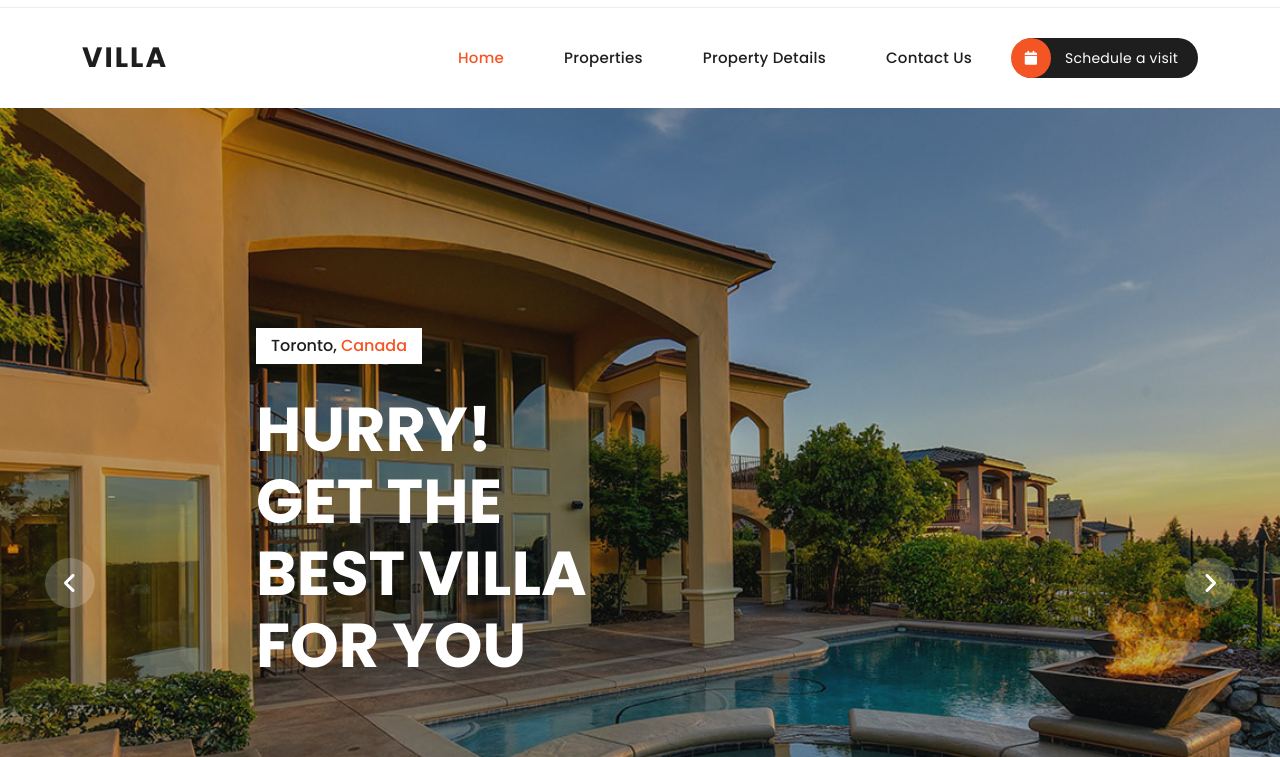
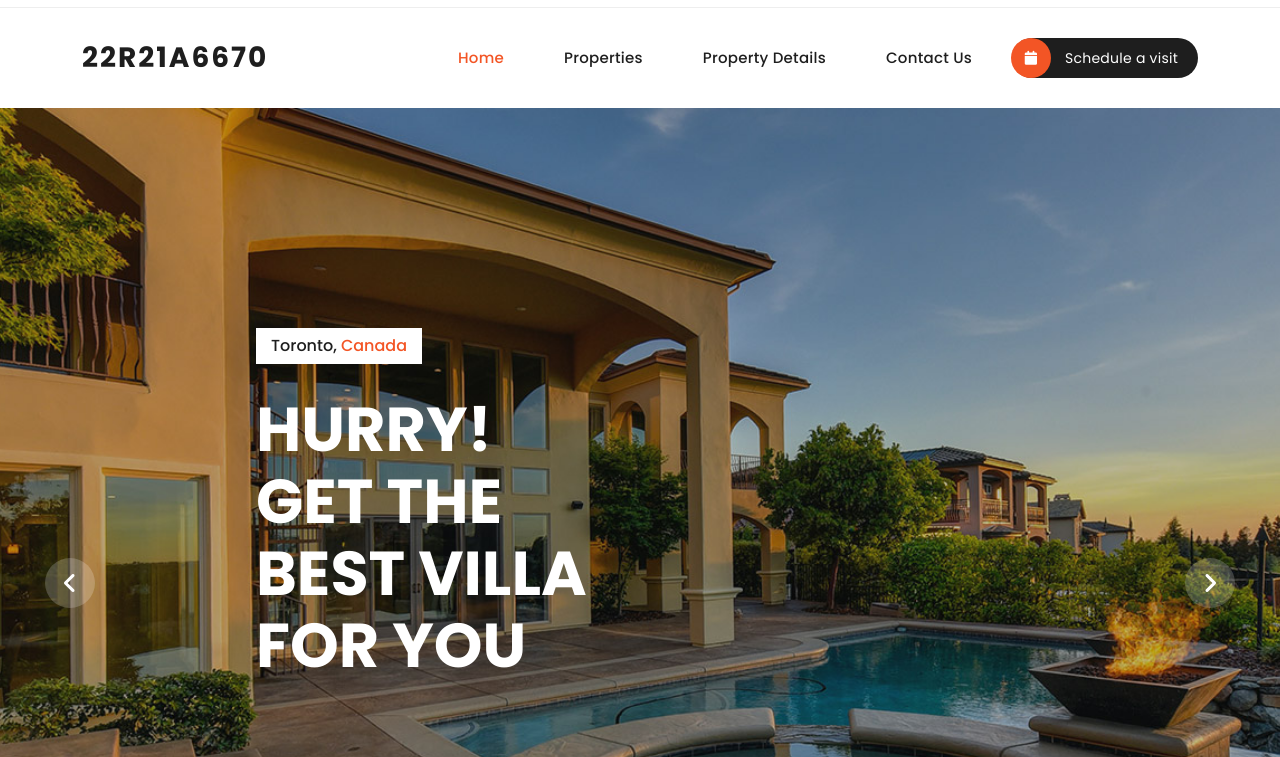
Before and after one commit to AJasmithaJasmine/website, a plain HTML site: page templatemo_591_villa_agency/index.html in a window 1280 px wide. Shown: the part 43-800 px from the top of the page. Drawn offline with nearby package versions, Linux system fonts and the light colour scheme.

Commit message:
Update index.html

```diff
--- a/templatemo_591_villa_agency/index.html
+++ b/templatemo_591_villa_agency/index.html
@@ -72,7 +72,7 @@ https://templatemo.com/tm-591-villa-agency
                 <nav class="main-nav">
                     <!-- ***** Logo Start ***** -->
                     <a href="index.html" class="logo">
-                        <h1>Villa</h1>
+                        <h1>22r21a6670</h1>
                     </a>
                     <!-- ***** Logo End ***** -->
                     <!-- ***** Menu Start ***** -->
```
